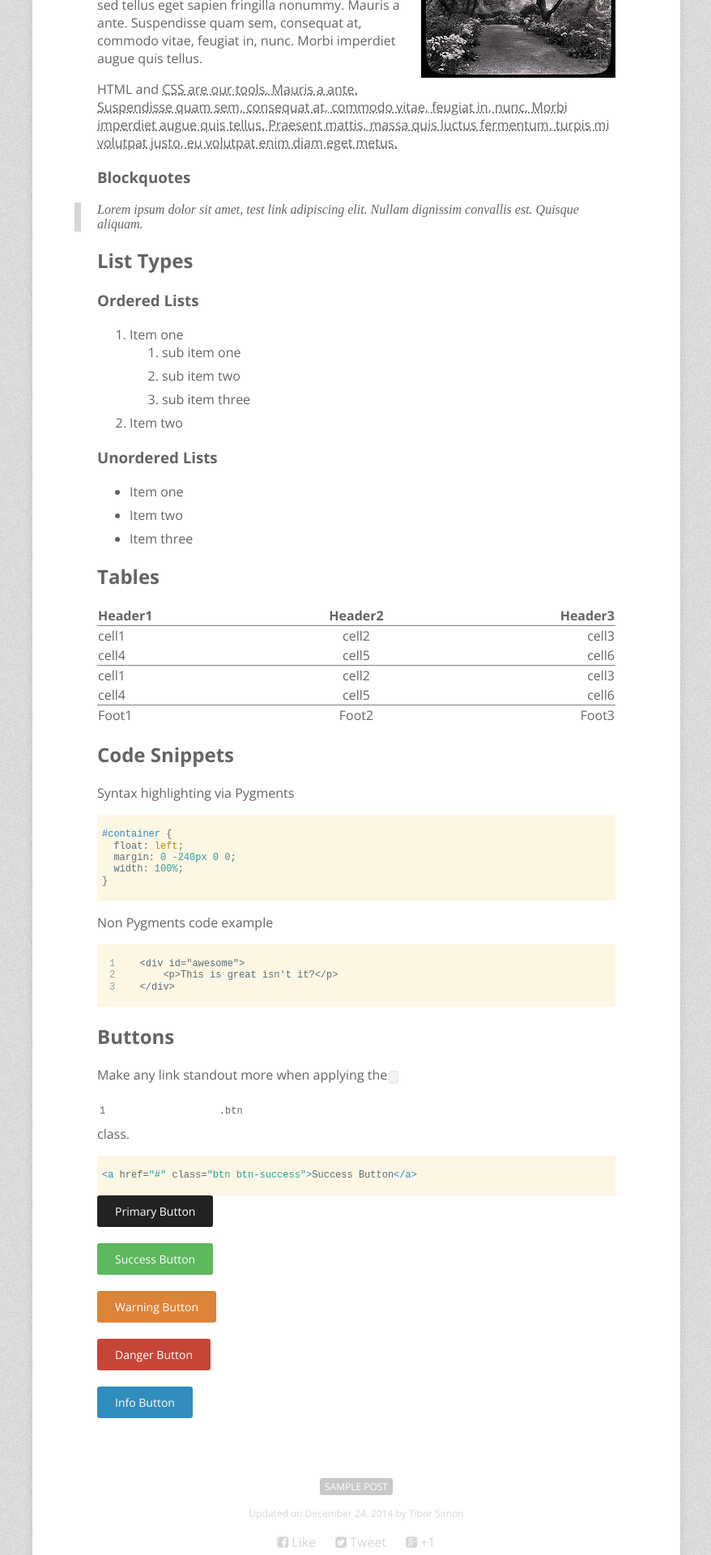
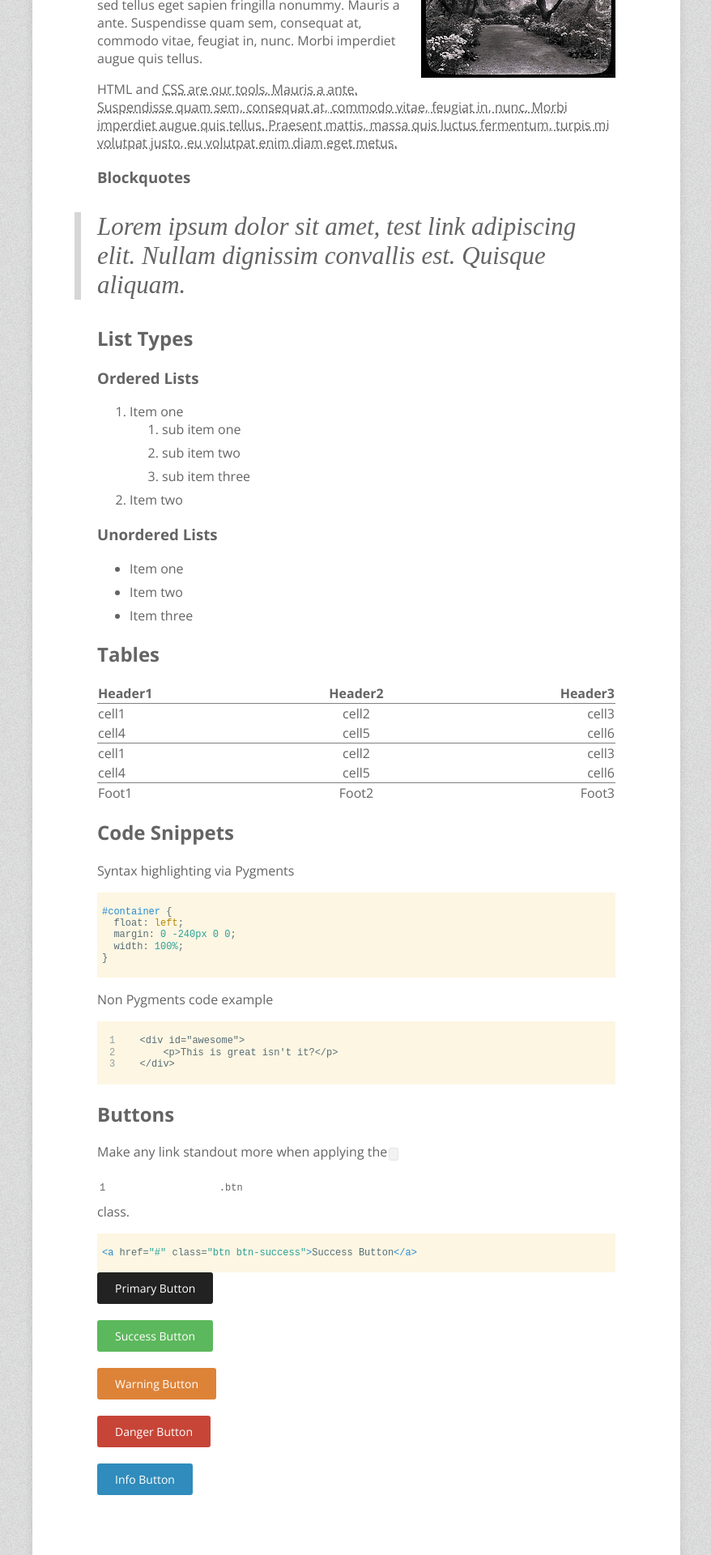
Before and after one commit to tiborsimon/tiborsimon.github.io, a Jekyll site: the page built from _posts/2011-03-10-sample-post.md, in a window 1280 px wide. Shown: the part 1138-3058 px from the top of the page at 81% size, without its empty margins (200-1078 px from the left). Built offline with Jekyll 4.4.1, drawn with Linux system fonts in a browser that asks for light colours; nearby versions of some CDN libraries; comment, search, counter and statistics services are not loaded.

Commit message:
blocquote

```diff
--- a/_sass/_typography.scss
+++ b/_sass/_typography.scss
@@ -76,6 +76,7 @@ blockquote {
     @media #{$medium} {
         margin-left: -28px;
     }
+    font-size: 31px;
 }
 
 // List items
```
